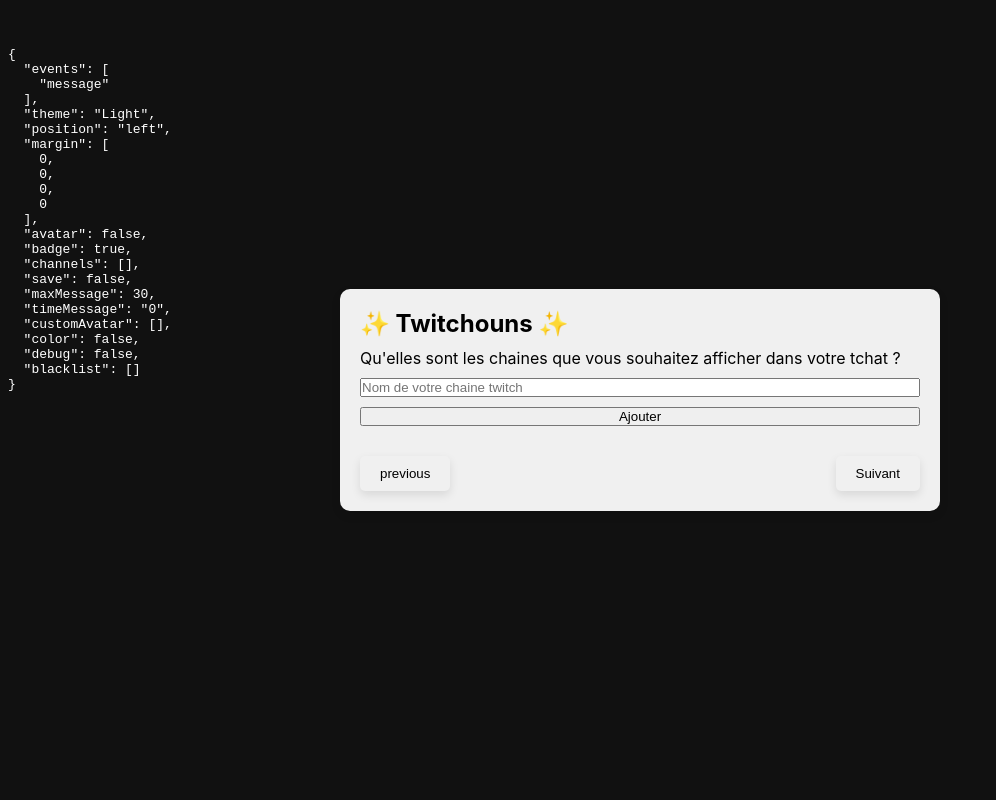
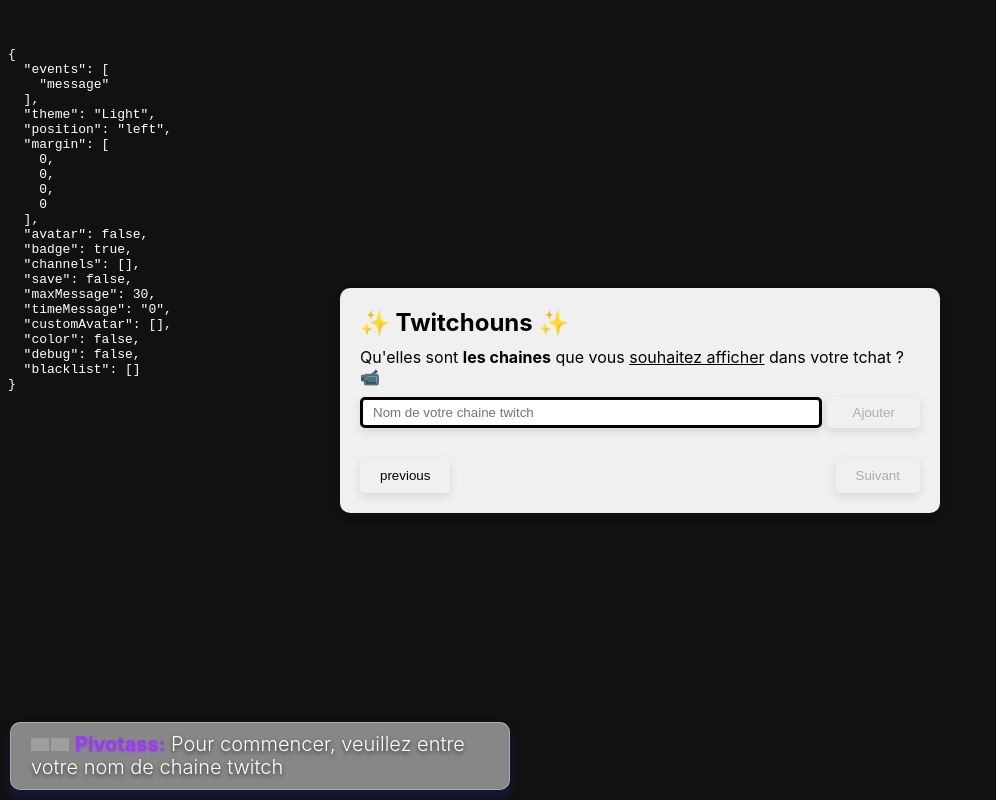
Before and after one commit to FabienBounoir/Twitchouns, a SvelteKit app: page / in a window 1280 px wide. Both pictures are taken after a click on the button "Commencer la configuration". Shown: the whole page, without its empty margins (0-996 px from the left). Built offline with nearby package versions, Linux system fonts and the light colour scheme; grey boxes are pictures that could not be loaded.

Commit message:
🪄 Update process config + secure config

```diff
--- a/src/routes/+page.svelte
+++ b/src/routes/+page.svelte
@@ -13,33 +13,48 @@
 	import Pivotass from '$lib/components/theme/pivotass.svelte';
 	import Rgb from '$lib/components/theme/rgb.svelte';
 	import { config } from '$lib/stores/config';
-	import { messages, push } from '$lib/stores/message';
+	import { messages, push, remove } from '$lib/stores/message';
 	import { get, writable } from 'svelte/store';
 
+	import { spring } from 'svelte/motion';
+	import { avatar, randomAvatar } from '$lib/stores/avatar';
+	let container;
 	let msg = [];
+
+	const urlRegex = /^(https?|ftp):\/\/[^\s/$.?#].[^\s]*$/i;
+	const twitchUsernameRegex = /^[a-zA-Z0-9][a-zA-Z0-9_-]{3,24}$/;
 
 	messages.subscribe((value) => {
 		msg = value;
 	});
 
-	let configuration = get(config);
-	let pageTotal = 5;
+	let configuration = {};
+
+	config.subscribe((value) => {
+		configuration = value;
+	});
+
+	randomAvatar();
+
+	let pageTotal = 6;
 	let activePage = 0;
 
 	let channel = '';
+	let blacklist = '';
+	let customAvatar = '';
 
 	const components = {
-		dark: Dark,
-		light: Light,
-		glass: Glass,
-		flatwhite: Flatwhite,
-		flatdark: Flatdark,
-		linearrgb: Linearrgb,
-		bluepurple: Bluepurple,
-		rgb: Rgb,
-		default: Default,
-		pivotass: Pivotass,
-		neon: Neon
+		Default: Default,
+		Dark: Dark,
+		Light: Light,
+		Glass: Glass,
+		'High Contrast Dark': Flatwhite,
+		'High Contrast Light': Flatdark,
+		'linear rgb': Linearrgb,
+		'Blue & Purple': Bluepurple,
+		'Arc-en-ciel': Rgb,
+		Pivotass: Pivotass,
+		Neon: Neon
 	};
 
 	const MessageInfo = [
@@ -53,42 +68,98 @@
 		'Choisissez les personnes a ne pas afficher dans votre tchat'
 	];
 
+	const randomColorHexaCode = () => {
+		let letters = '0123456789ABCDEF';
+		let color = '#';
+		for (let i = 0; i < 6; i++) color += letters[Math.floor(Math.random() * 16)];
+		return color;
+	};
+
+	let usernames = ['Bouns', 'Maouui', 'Rush', 'Pivotass', 'Guillaume'];
+
 	const eventName = [
 		{
 			name: 'Messages',
-			type: 'message'
+			type: 'message',
+			test: {
+				message: 'Ceci est un message de test',
+				username: 'Username',
+				type: 'tchat',
+				tagsUrl: [
+					'https://static-cdn.jtvnw.net/badges/v1/b80f038a-0a47-4e24-b48f-63ab7cecbee5/3',
+					'https://static-cdn.jtvnw.net/badges/v1/5864739a-5e58-4623-9450-a2c0555ef90b/3'
+				],
+				color: randomColorHexaCode(),
+				_id: Date.now()
+			}
 		},
 		{
 			name: 'Subscription',
+			type: 'sub',
+			test: {
+				message: `Merci pour le Sub @${usernames[Math.floor(Math.random() * usernames.length)]}`,
+				name: 'Sub',
 				type: 'sub'
+			}
 		},
 		{
 			name: 'Subscription Gift',
-			type: 'subgift'
+			type: 'subgift',
+			test: {
+				message: `Merci @${
+					usernames[Math.floor(Math.random() * usernames.length)]
+				} pour les ${Math.floor(Math.random() * 100)} sub gift`,
+				name: 'Sub Gift',
+				type: 'sub'
+			}
 		},
 		{
 			name: 'Cheers',
-			type: 'cheer'
+			type: 'cheer',
+			test: {
+				message: `Merci @${
+					usernames[Math.floor(Math.random() * usernames.length)]
+				} pour les ${Math.floor(Math.random() * 10000)} Bits`,
+				name: 'Bits',
+				type: 'cheers'
+			}
 		},
 		{
 			name: 'Message Delete',
-			type: 'messagedeleted'
+			type: 'messagedeleted',
+			test: {
+				message: `Attention à ton langage @${
+					usernames[Math.floor(Math.random() * usernames.length)]
+				}`,
+				name: 'Warning',
+				type: 'warning'
+			}
 		},
 		{
 			name: 'User Ban',
+			type: 'ban',
+			test: {
+				message: `@${usernames[Math.floor(Math.random() * usernames.length)]} a été ban !`,
+				name: 'Ban',
 				type: 'ban'
+			}
 		},
 		{
 			name: 'User TimeOut',
-			type: 'timeout'
+			type: 'timeout',
+			test: {
+				message: `@${
+					usernames[Math.floor(Math.random() * usernames.length)]
+				} expulsé pour ${Math.floor(Math.random() * 1000)} secondes`,
+				name: 'Time Out',
+				type: 'ban'
+			}
 		}
 	];
 
-	let usernames = ['Bouns', 'Maouui', 'Rush', 'Pivotass', 'Guillaume'];
-
 	let actualMessage = 0;
 
-	setInterval(() => {
+	const demoMessage = () => {
 		console.log('Nouveau message');
 		push({
 			message: MessageInfo[actualMessage],
@@ -98,19 +169,33 @@
 				'https://static-cdn.jtvnw.net/badges/v1/b80f038a-0a47-4e24-b48f-63ab7cecbee5/3',
 				'https://static-cdn.jtvnw.net/badges/v1/5864739a-5e58-4623-9450-a2c0555ef90b/3'
 			],
-			color: randomColorHexaCode(),
-			_id: Date.now()
+			color: randomColorHexaCode()
 		});
+
+		randomAvatar();
 
 		actualMessage++;
 		if (actualMessage >= MessageInfo.length) actualMessage = 0;
-	}, 4000);
+	};
 
-	const randomColorHexaCode = () => {
-		let letters = '0123456789ABCDEF';
-		let color = '#';
-		for (let i = 0; i < 6; i++) color += letters[Math.floor(Math.random() * 16)];
-		return color;
+	setTimeout(() => {
+		demoMessage();
+	}, 1000);
+
+	setInterval(() => demoMessage(), 5000);
+
+	$: activePage, configuration, checkNext();
+
+	let canNext = true;
+
+	const checkNext = () => {
+		if (activePage == 1) {
+			canNext = configuration.channels.length > 0;
+		} else if (activePage == 2) {
+			canNext = configuration.events.length > 0;
+		} else {
+			canNext = true;
+		}
 	};
 </script>
 
@@ -133,7 +218,9 @@
 				.margin[0]}px; margin-left: {configuration.margin[3]}px; margin-right: {configuration
 				.margin[1]}px;"
 		>
+			{#key configuration.position}
 				<svelte:component this={components[configuration.theme]} />
+			{/key}
 
 			{#if configuration.avatar == 'true' && msg.length}
 				<Avatar />
@@ -145,25 +232,74 @@
 </main>
 
 <div class="configuration">
-	<div class="container">
+	<div class="container" bind:this={container}>
 		<div class="body">
 			<h2>✨ Twitchouns ✨</h2>
 			{#if activePage == 0}
 				<p>
-					Bienvenue sur la page de configuration du meilleur tchat twitch, cliquez sur <b
-						>Commencer la configuration</b
-					> pour debuter la configuration et obtenir le liens à ajouter au votre scene.
+					Bienvenue sur <u>la page de configuration</u> du meilleur tchat twitch, cliquez sur
+					<b>Commencer la configuration</b> pour debuter la configuration et obtenir le liens à ajouter
+					au votre scene.
 				</p>
 			{:else if activePage == 1}
-				<p>Qu'elles sont les chaines que vous souhaitez afficher dans votre tchat ?</p>
-				<input type="text" bind:value={channel} placeholder="Nom de votre chaine twitch" />
+				<p>
+					Qu'elles sont <b>les chaines</b> que vous <u>souhaitez afficher</u> dans votre tchat ? 📹
+				</p>
+
+				<div class="inputContainer">
+					<input
+						type="text"
+						bind:value={channel}
+						placeholder="Nom de votre chaine twitch"
+						on:keyup={(e) => {
+							if (e.key == 'Enter') {
+								if (!channel || configuration.channels.includes(channel)) return;
+								if (!twitchUsernameRegex.test(channel)) {
+									push({
+										message: `Le nom de chaine fournis n'est pas valide`,
+										name: 'Erreur',
+										type: 'ban'
+									});
+									return;
+								}
+
+								configuration.channels = [...configuration.channels, channel.toLowerCase()];
+								push({
+									message: `La chaine ${channel} a bien été ajouté`,
+									name: 'Info',
+									type: 'cheers'
+								});
+
+								channel = '';
+							}
+						}}
+					/>
 					<button
+						disabled={!channel || configuration.channels.includes(channel)}
 						on:click={() => {
 							if (!channel || configuration.channels.includes(channel)) return;
+							if (!twitchUsernameRegex.test(channel)) {
+								push({
+									message: `Le nom de chaine fournis n'est pas valide`,
+									name: 'Erreur',
+									type: 'ban'
+								});
+								return;
+							}
+
 							configuration.channels = [...configuration.channels, channel];
+
+							push({
+								message: `La chaine ${channel} a bien été ajouté`,
+								name: 'Info',
+								type: 'cheers'
+							});
+
 							channel = '';
 						}}>Ajouter</button
 					>
+				</div>
+
 				<div class="list">
 					{#each configuration.channels as channel (channel)}
 						<p
@@ -176,7 +312,9 @@
 					{/each}
 				</div>
 			{:else if activePage == 2}
-				<p>Qu'elle sont les éléments que vous souhaitez afficher dans votre tchat ?</p>
+				<p>
+					Qu'elle sont <b>les éléments</b> que vous <u>souhaitez afficher</u> dans votre tchat ? 🤔
+				</p>
 				<div class="list">
 					{#each eventName as event (event.type)}
 						<p>
@@ -191,8 +329,10 @@
 									on:change={(e) => {
 										if (configuration.events.includes(event.type)) {
 											configuration.events = configuration.events.filter((c) => c != event.type);
+											remove(event?.test?.message, '');
 										} else {
 											configuration.events = [...configuration.events, event.type];
+											push(event.test, 12000);
 										}
 									}}
 								/>
@@ -208,14 +348,157 @@
 					{/each}
 				</select>
 			{:else if activePage == 4}
+				<p>De quel <b>côté</b> souhaitez-vous afficher votre tchat ? 📝</p>
+				<div class="list">
+					<p>
+						<label>
+							<input
+								type="radio"
+								bind:group={configuration.position}
+								name="position"
+								value="left"
+							/>
+							Gauche
+						</label>
+					</p>
+
+					<p>
+						<label>
+							<input
+								type="radio"
+								bind:group={configuration.position}
+								name="position"
+								value="right"
+							/>
+							Droite
+						</label>
+					</p>
+				</div>
+			{:else if activePage == 5}
+				<p>Ne pas afficher certaine personne dans votre tchat, c'est possible ! 🤫</p>
+
+				<div class="inputContainer">
+					<input
+						type="text"
+						bind:value={blacklist}
+						placeholder="nightbot"
+						on:keyup={(e) => {
+							if (e.key == 'Enter') {
+								if (!blacklist || configuration?.blacklist?.includes(blacklist)) return;
+								if (!twitchUsernameRegex.test(blacklist)) {
+									push({
+										message: `Le nom de chaine fournis n'est pas valide`,
+										name: 'Erreur',
+										type: 'ban'
+									});
+									return;
+								}
+
+								configuration.blacklist = [...configuration.blacklist, blacklist];
+								blacklist = '';
+							}
+						}}
+					/>
+					<button
+						disabled={!blacklist || configuration?.blacklist?.includes(blacklist)}
+						on:click={() => {
+							if (!blacklist || configuration.blacklist.includes(blacklist)) return;
+							if (!twitchUsernameRegex.test(blacklist)) {
+								push({
+									message: `Le nom de chaine fournis n'est pas valide`,
+									name: 'Erreur',
+									type: 'ban'
+								});
+								return;
+							}
+
+							configuration.blacklist = [...configuration.blacklist, blacklist];
+							blacklist = '';
+						}}>Ajouter</button
+					>
+				</div>
+				<div class="list">
+					{#each configuration.blacklist as blacklist (blacklist)}
+						<p
+							on:click={() => {
+								configuration.blacklist = configuration?.blacklist?.filter((c) => c != blacklist);
+							}}
+						>
+							{blacklist}
+						</p>
+					{/each}
+				</div>
+			{:else if activePage == 6}
+				<p>Voulez vous avoir un avatar à coté de votre tchat</p>
 				<button
 					on:click={() => {
-						let themeName =
-							Object.keys(components)[Math.floor(Math.random() * Object.keys(components).length)];
+						configuration.avatar = configuration.avatar == 'true' ? 'false' : 'true';
+					}}
+				>
+					{#if configuration.avatar == 'true'}
+						Désactiver
+					{:else}
+						Activer
+					{/if}
+				</button>
 
-						configuration.theme = themeName;
-					}}>Event type</button
+				{#if configuration.avatar == 'true'}
+					<br />
+					<p>Vous pouvez mettre des avatars custom en ajoutant les liens des images ici:</p>
+					<div class="inputContainer">
+						<input
+							type="text"
+							bind:value={customAvatar}
+							placeholder="nightbot"
+							on:keyup={(e) => {
+								if (e.key == 'Enter') {
+									if (!customAvatar || configuration.customAvatar.includes(customAvatar)) return;
+									if (!urlRegex.test(customAvatar)) {
+										push({
+											message: `Le liens fournis n'est pas valide`,
+											name: 'Erreur',
+											type: 'ban'
+										});
+										return;
+									}
+
+									configuration.customAvatar = [...configuration.customAvatar, customAvatar];
+									customAvatar = '';
+								}
+							}}
+						/>
+						<button
+							on:click={() => {
+								if (!customAvatar || configuration.customAvatar.includes(customAvatar)) return;
+								if (!urlRegex.test(customAvatar)) {
+									push({
+										message: `Le liens fournis n'est pas valide`,
+										name: 'Erreur',
+										type: 'ban'
+									});
+
+									return;
+								}
+								configuration.customAvatar = [...configuration.customAvatar, customAvatar];
+								customAvatar = '';
+							}}>Ajouter</button
 						>
+					</div>
+
+					<div class="list">
+						{#each configuration.customAvatar as customAvatar (customAvatar)}
+							<p
+								on:click={() => {
+									configuration.customAvatar = configuration.customAvatar.filter(
+										(c) => c != customAvatar
+									);
+								}}
+							>
+								{customAvatar}
+							</p>
+						{/each}
+					</div>
+				{/if}
 			{/if}
 		</div>
 
@@ -226,6 +509,7 @@
 
 			{#if activePage <= pageTotal}
 				<button
+					disabled={!canNext}
 					on:click={() => {
 						if (activePage == pageTotal) {
 							console.log('Fin de la configuration');
@@ -248,6 +532,16 @@
 </div>
 
 <style lang="scss">
+	.alignLeft li {
+		transform-origin: bottom left;
+		text-align: left;
+	}
+
+	.alignRight li {
+		transform-origin: bottom right;
+		text-align: right;
+	}
+
 	.configuration {
 		display: flex;
 		position: fixed;
@@ -261,6 +555,12 @@
 		align-items: center;
 
 		.container {
+			// overflow: hidden;
+			overflow: scroll;
+			transition: height 0.5s ease;
+			// overflow-y: hidden;
+			///
+
 			max-width: 600px; /* Largeur maximale de la div */
 			padding: 20px;
 			background-color: #f0f0f0;
@@ -278,6 +578,46 @@
 				display: flex;
 				flex-direction: column;
 				gap: 10px;
+
+				input {
+					padding: 5px 10px;
+					border-radius: 5px;
+					border: solid;
+					// background-color: #ff6d6d;
+					box-shadow: 0 4px 10px rgba(0, 0, 0, 0.1);
+				}
+
+				.inputContainer {
+					display: grid;
+					grid-template-rows: 'input button';
+					grid-template-columns: 1fr 0.2fr;
+					gap: 5px;
+
+					input {
+						grid-area: 'input';
+					}
+
+					button {
+						grid-area: 'button';
+
+						// padding: 10px 20px;
+						border-radius: 5px;
+						border: none;
+						background-color: #f0f0f0;
+						box-shadow: 0 4px 10px rgba(0, 0, 0, 0.1);
+						cursor: pointer;
+						transition: all 0.2s ease-in-out;
+
+						&:hover {
+							background-color: #e0e0e0;
+						}
+
+						&:disabled {
+							background-color: #f0f0f0;
+							cursor: not-allowed;
+						}
+					}
+				}
 			}
 
 			.list {
@@ -318,6 +658,11 @@
 
 					&:hover {
 						background-color: #e0e0e0;
+					}
+
+					&:disabled {
+						background-color: #f0f0f0;
+						cursor: not-allowed;
 					}
 				}
 			}
```
Lines whose indentation alone changed are shown as unchanged.
